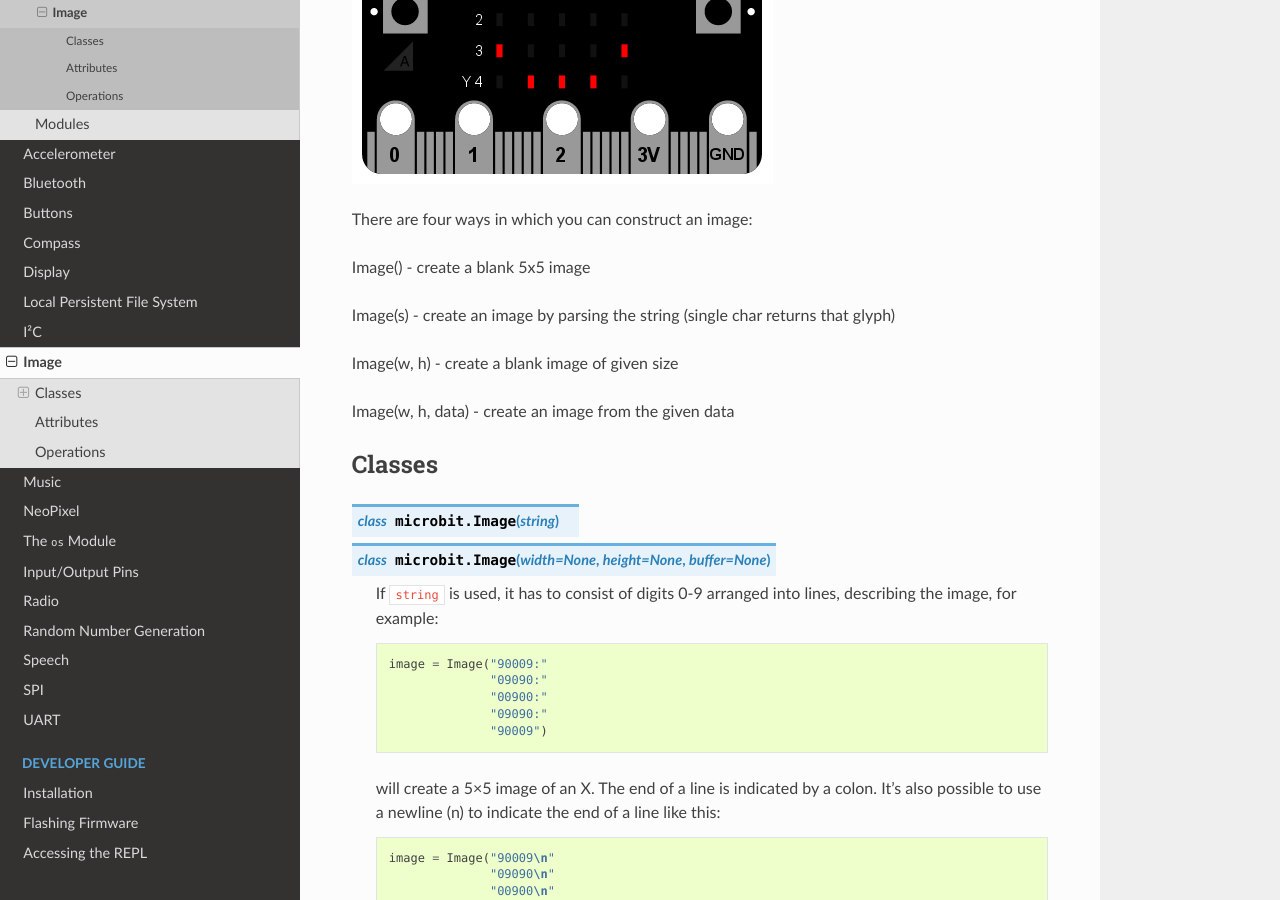
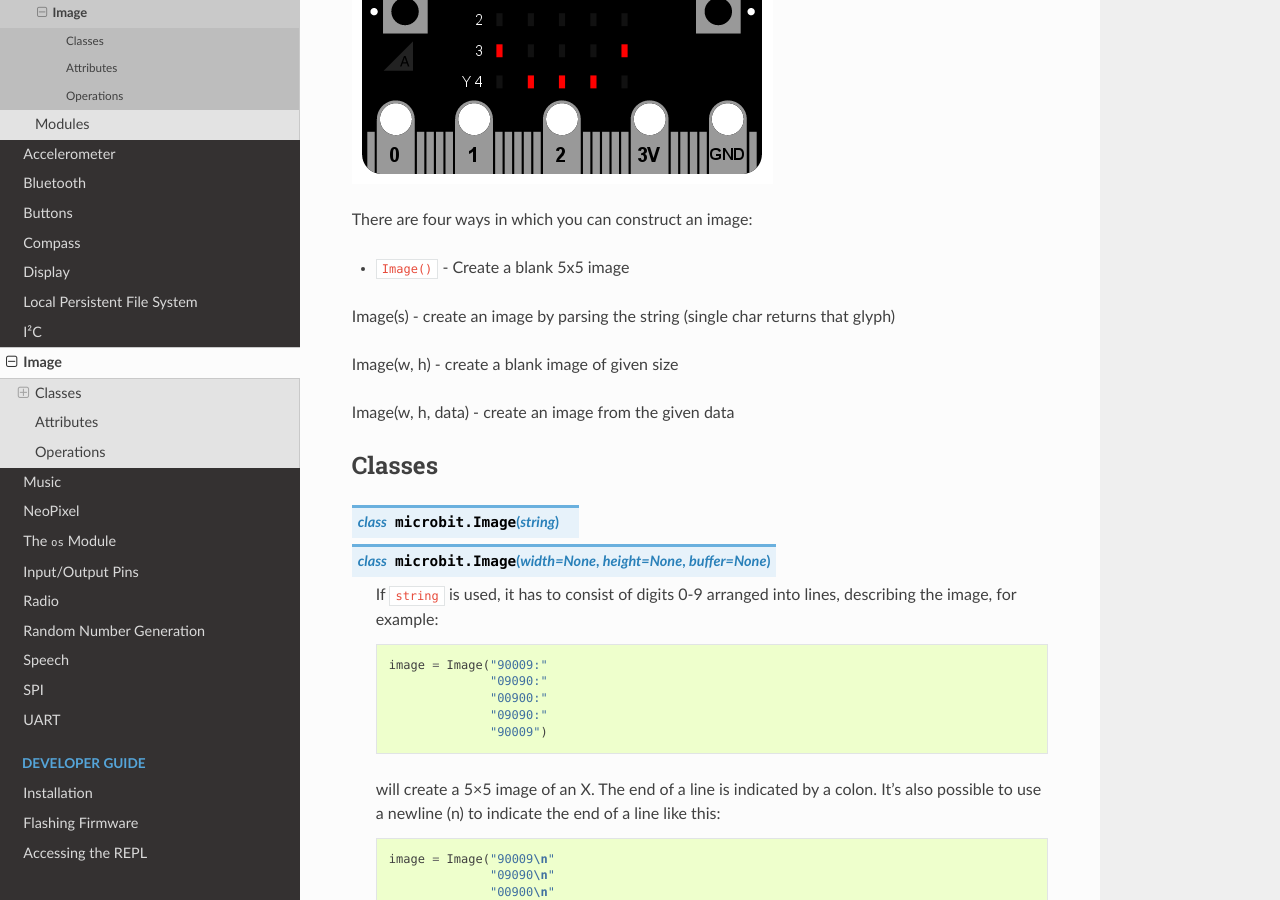
Before and after one commit to bbcmicrobit/micropython, a Sphinx documentation site: the page built from docs/image.rst, in a window 1280 px wide and 900 px high, scrolled down 462 px. Built offline with Sphinx 7.4.7 and the Read the Docs theme 2.0.0, drawn with Linux system fonts in a browser that asks for light colours.

```diff
--- a/docs/image.rst
+++ b/docs/image.rst
@@ -13,7 +13,7 @@ the ``display`` API::
 
 There are four ways in which you can construct an image:
 
-Image() - create a blank 5x5 image
+- ``Image()`` - Create a blank 5x5 image
 
 Image(s) - create an image by parsing the string (single char returns that glyph)
 
```
